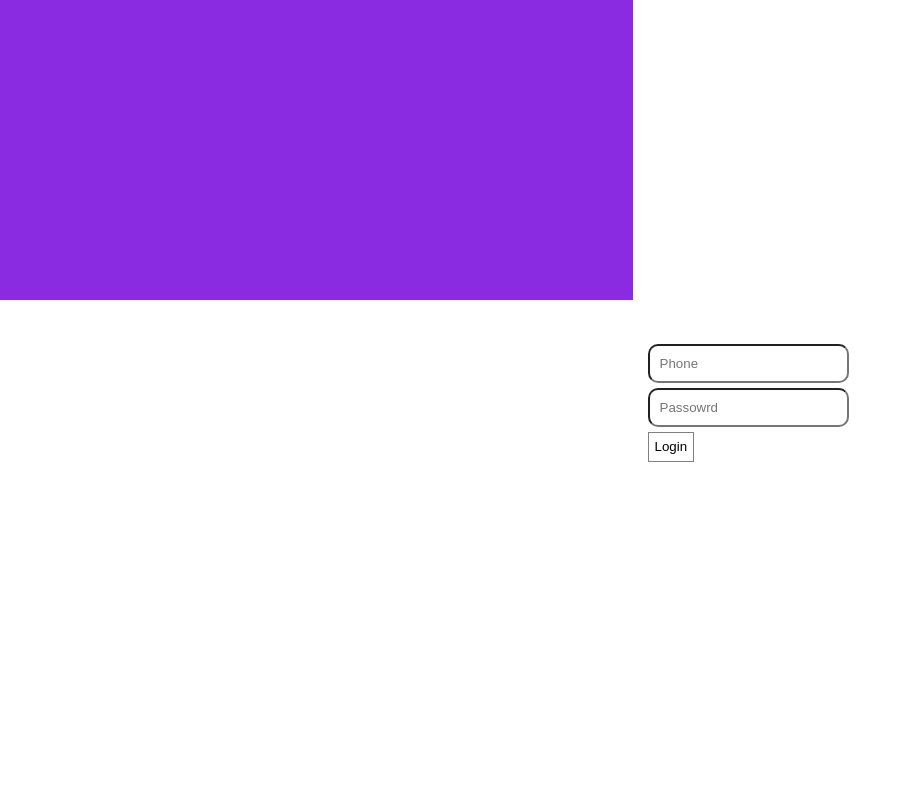
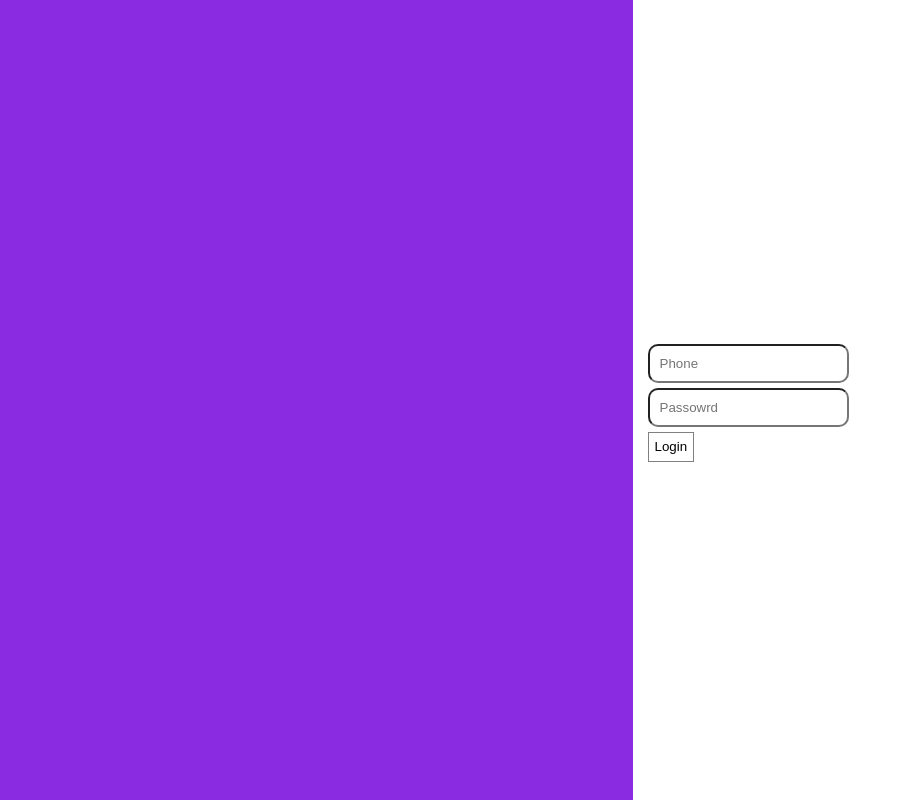
Before and after one commit to saptaksengupta/FSRNL-25-ui, a React (Create React App) app: page /login in a window 1280 px wide. Shown: the whole page, without its empty margins (0-912 px from the left). Built offline with nearby package versions, Linux system fonts and the light colour scheme.

Commit message:
fix: login page banner fix

```diff
--- a/src/Pages/login/LoginPage.jsx
+++ b/src/Pages/login/LoginPage.jsx
@@ -57,7 +57,7 @@ const LoginPage = () => {
 
     return (
         <div className="login-page-container">
-            <div className="banner"></div>
+            <div className="banner-login"></div>
             <div className="login-form-container">
                 <div>
                     <div>
--- a/src/Pages/login/LoginPageStyles.css
+++ b/src/Pages/login/LoginPageStyles.css
@@ -4,7 +4,7 @@
     height: 100vh;
 }
 
-.banner {
+.banner-login {
     flex: 1;
     background-color: blueviolet;
 }
```
